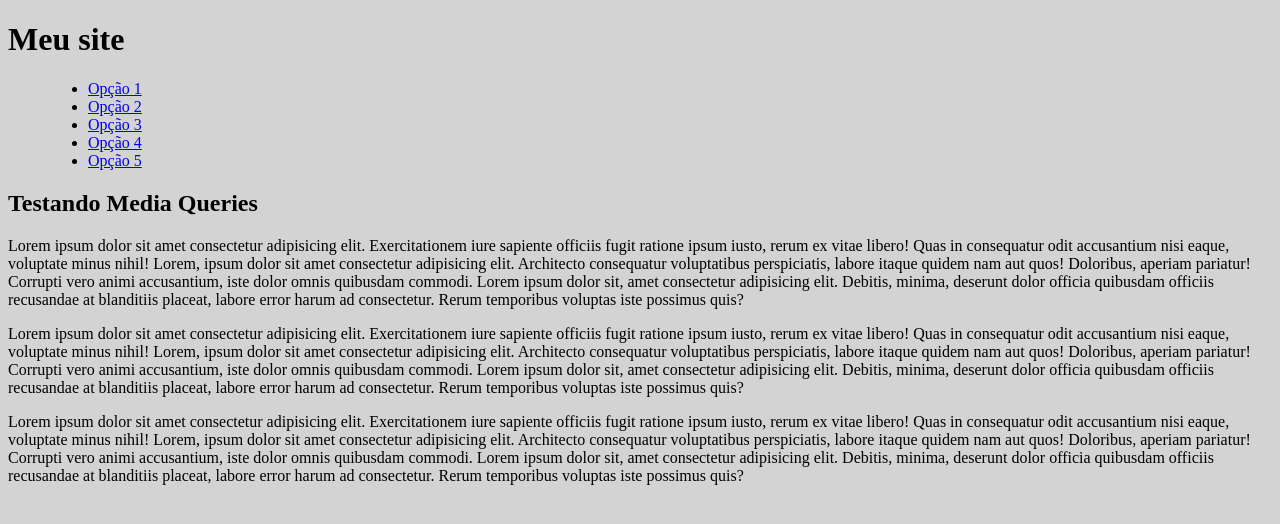
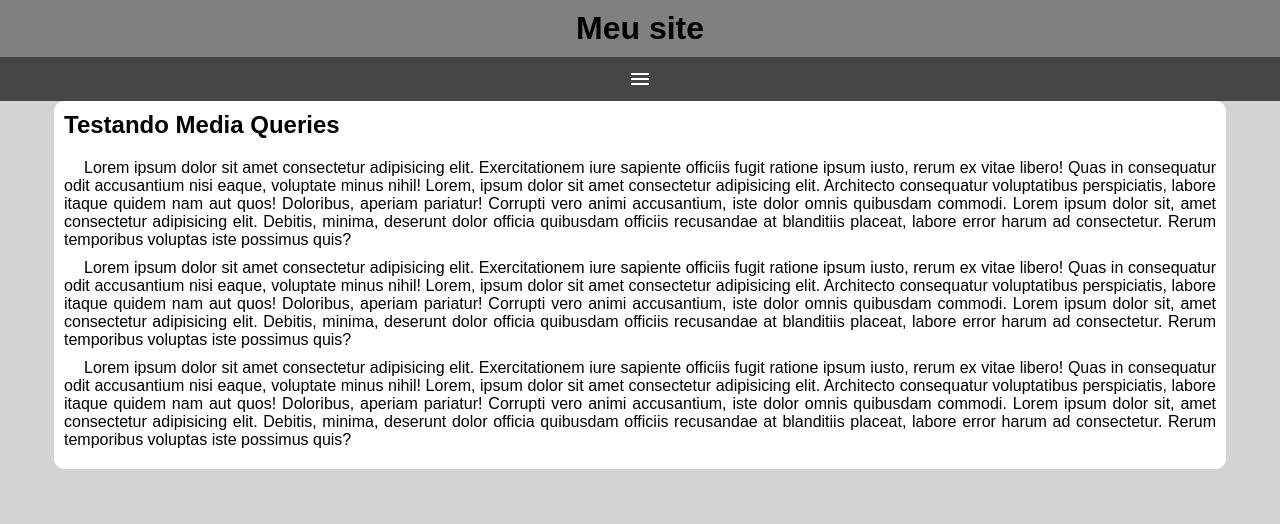
Before and after one commit to Jleandrogm/html-css, a plain HTML site: page exercicios/ex0026/mq005/index.html in a window 1280 px wide. Drawn offline with nearby package versions, Linux system fonts and the light colour scheme.

Commit message:
Menu hamburguer

```diff
--- a/exercicios/ex0026/mq005/etilos/style.css
+++ b/exercicios/ex0026/mq005/etilos/style.css
@@ -1,6 +1,65 @@
 @charset "UTF-8";
+*{
+    font-family: Arial, Helvetica, sans-serif;
+
+    margin: 0px;
+    padding: 0px;
+}
 
 html,body{
     background-color: lightgray;
 
 }
+header{
+    background-color: gray;
+}
+header > h1{
+    padding: 10px;
+    text-align: center;
+}
+#burguer{
+    display: block;
+    background-color: rgb(70, 69, 69);
+    padding: 10px;
+    text-align: center;
+    color: white;
+    cursor: pointer;
+
+}
+span#burguer:hover{
+    background-color: white;
+    color: black;
+}
+menu{
+    display: none;
+}
+menu > ul{
+     list-style-type: none;
+}
+menu > ul > li > a{
+     display: block;
+     padding: 10px;
+     text-decoration: none;
+     background-color: rgb(87, 87, 87);
+     color: white;
+     text-align: center;
+     border: 2px solid rgb(150, 150, 150);
+}
+menu > ul > li> a:hover{
+    background-color: gray;
+}
+main{
+    width: 90vw;
+    background-color: white;
+    margin: auto;
+    padding: 10px;
+    border-radius: 10px;
+}
+h2{
+    padding-bottom: 20px;
+}
+p{
+    text-align: justify;
+    margin-bottom: 10px;
+    text-indent: 20px;
+}
--- a/exercicios/ex0026/mq005/index.html
+++ b/exercicios/ex0026/mq005/index.html
@@ -4,6 +4,7 @@
     <meta charset="UTF-8">
     <meta name="viewport" content="width=device-width, initial-scale=1.0">
     <title>Media Query</title>
+    <link rel="stylesheet" href="https://fonts.googleapis.com/css2?family=Material+Symbols+Outlined:opsz,wght,FILL,GRAD@20..48,100..700,0..1,-50..200" />
     <link rel="stylesheet" href="etilos/style.css">
 </head>
 <body>
@@ -11,6 +12,9 @@
         <h1>
             Meu site
         </h1>
+        <span id="burguer" class="material-symbols-outlined">
+            menu
+        </span>
         <menu>
             <ul>
                 <li><a href="#">Opção 1</a></li>
```
